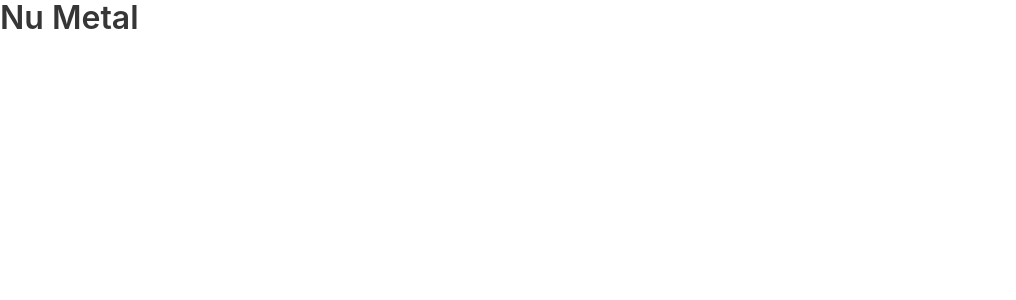
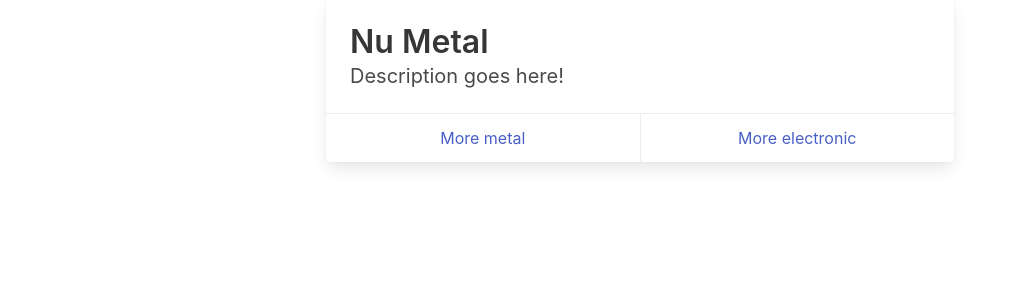
Before and after one commit to rec-soft/music-graph, a Vue app: page / in a window 1280 px wide. Shown: the top 300 px of the page, without its empty margins (0-1016 px from the left). Built offline with nearby package versions, Linux system fonts and the light colour scheme.

Commit message:
Non-functional card content.

```diff
--- a/src/map.ts
+++ b/src/map.ts
@@ -1,3 +1,5 @@
+export const genreMap = new Map<string, Genre>;
+
 class Genre {
     readonly name: string;
     readonly description?: string;
@@ -9,6 +11,9 @@ class Genre {
         this.description = description;
         this.example = example;
         this.next = [];
+
+        // Register self in the global store
+        genreMap.set(this.name, this);
     }
 
     addRelation(destination: Genre, comparison: string) {
--- a/src/views/HomeView.vue
+++ b/src/views/HomeView.vue
@@ -1,6 +1,28 @@
 <template>
-    <main>
-        <div class="title">{{ entryGenre.name }}</div>
+    <main class="columns body-columns">
+        <section class="column is-half is-offset-one-quarter">
+            <div class="card">
+                <div class="card-content">
+                    <!-- Genre info -->
+                    <h1 class="title">
+                        {{ entryGenre.name }}
+                    </h1>
+                    <p class="subtitle">Description goes here!</p>
+                    <!-- Example track player -->
+                </div>
+                <!-- Navigation to next pages -->
+                <footer class="card-footer">
+                    <a
+                        v-for="relation in entryGenre.next"
+                        v-bind:key="relation.destination.name"
+                        class="card-footer-item"
+                        href="#"
+                    >
+                        {{ relation.comparison }}
+                    </a>
+                </footer>
+            </div>
+        </section>
     </main>
 </template>
 
```
